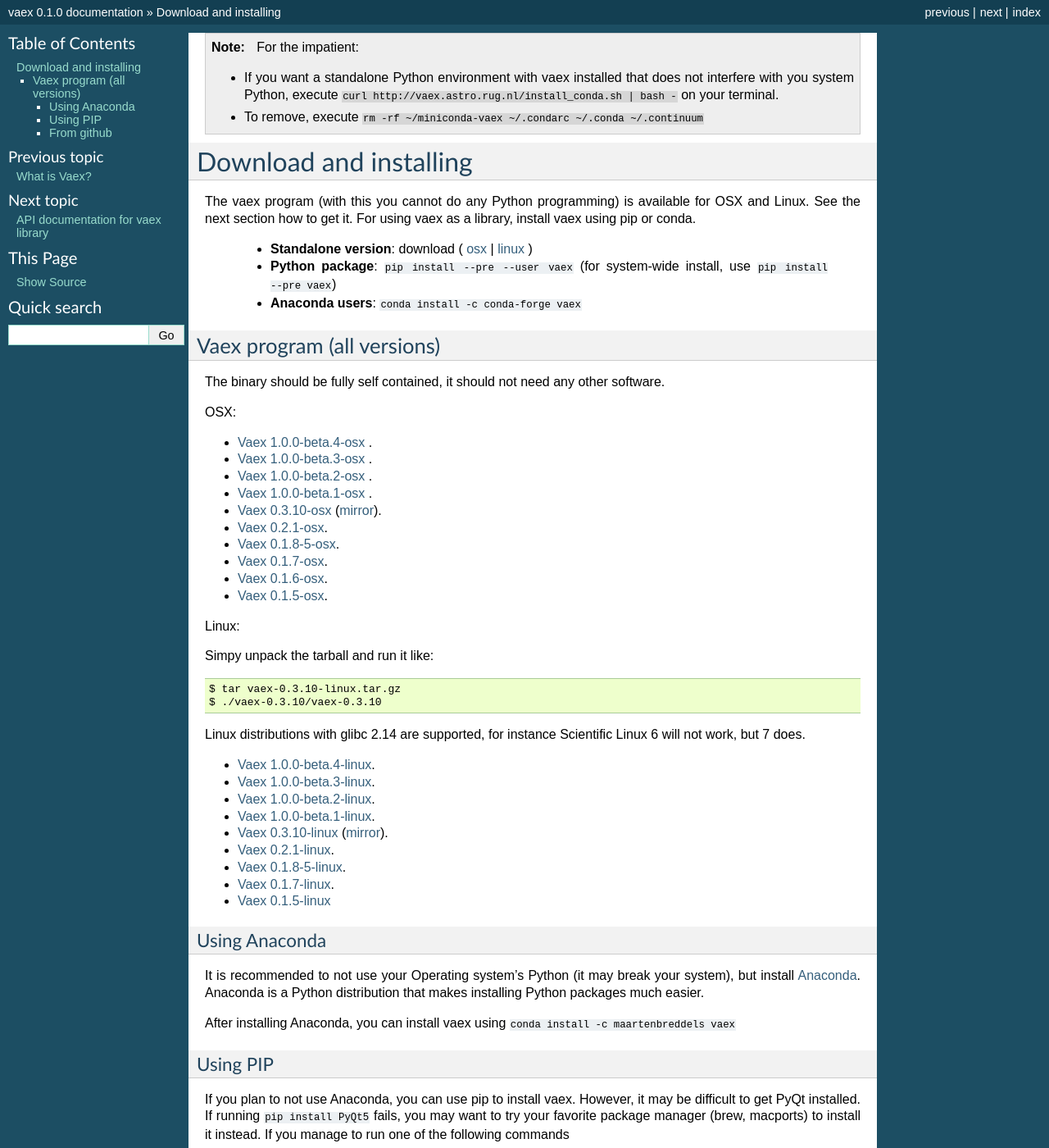
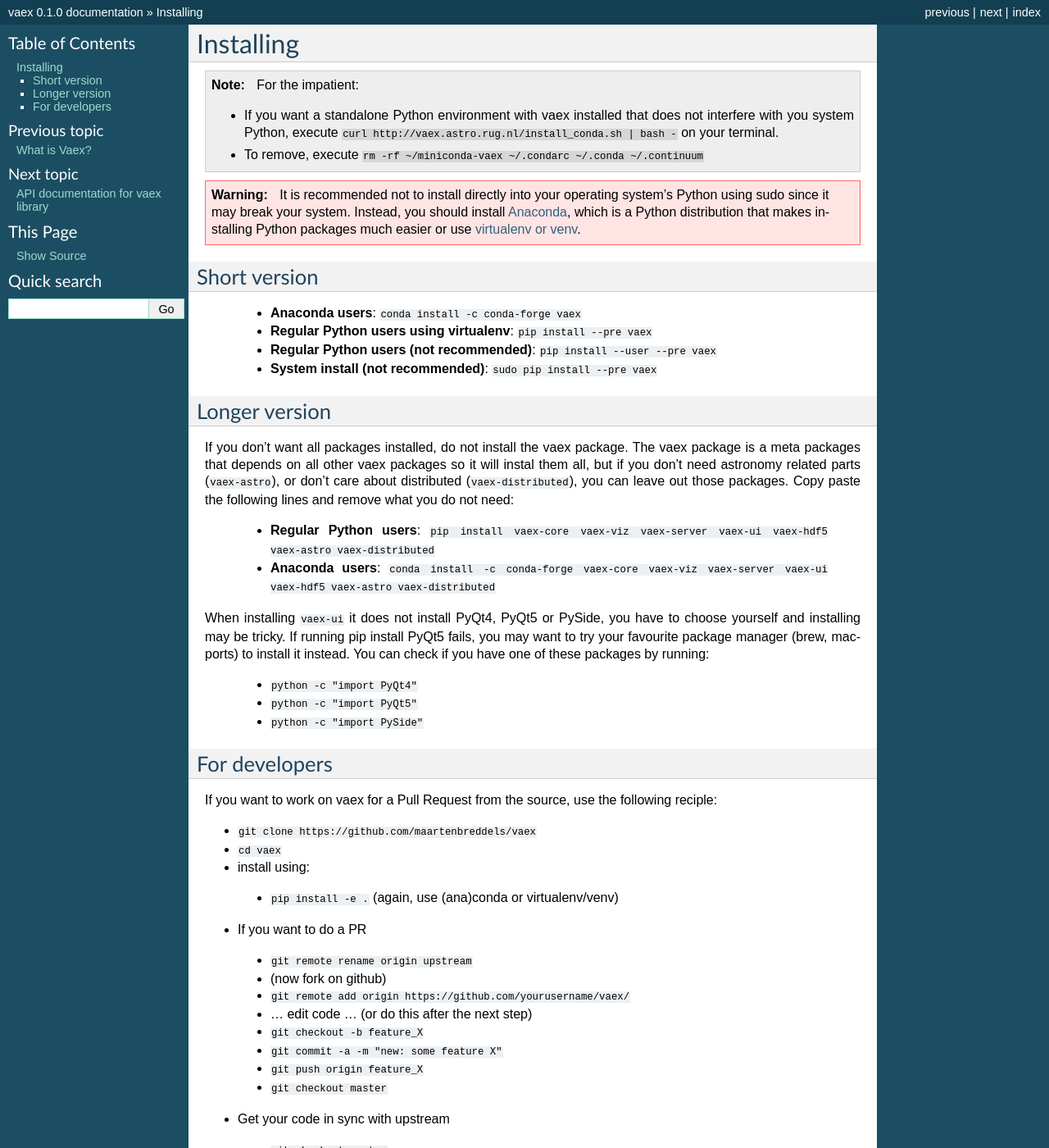
Before and after one commit to vaexio/vaex, a Sphinx documentation site: the page built from docs/source/installing.rst, in a window 1280 px wide and 1400 px high. Shown: the whole window at 82% size. Built offline with Sphinx 7.4.7, drawn with Linux system fonts in a browser that asks for light colours; pages that are not in the unit, such as notebooks, are missing from menus; the version number is read from the project's files by our own code; some of the changed text lies outside the part shown.

Commit message:
doc: update installation instructions

```diff
--- a/docs/source/installing.rst
+++ b/docs/source/installing.rst
@@ -1,4 +1,7 @@
 .. _installing:
+
+Installing
+==========
 
 .. note::
 
@@ -7,92 +10,59 @@
     - If you want a standalone Python environment with vaex installed that does not interfere with you system Python, execute ``curl http://vaex.astro.rug.nl/install_conda.sh | bash -`` on your terminal.
     - To remove, execute ``rm -rf ~/miniconda-vaex ~/.condarc ~/.conda ~/.continuum``
 
-Download and installing
-=======================
 
-The vaex program (with this you cannot do any Python programming) is available for OSX and Linux.
-See the next section how to get it. For using vaex as a library, install vaex using pip or conda.
+.. warning::
 
- * **Standalone version**: download ( `osx <//vaex.astro.rug.nl/program/vaex-1.0.0-beta.4-osx.zip>`_ | `linux <//vaex.astro.rug.nl/program/vaex-1.0.0-beta.4-linux.tar.gz>`_ )
- * **Python package**: ``pip install --pre --user vaex`` (for system-wide install, use ``pip install --pre vaex``)
- * **Anaconda users**: ``conda install -c conda-forge vaex``
+    It is recommended not to install directly into your operating system's Python using sudo since it may break your system. Instead, you should install `Anaconda <https://www.anaconda.com/download/>`_, which is a Python distribution that makes installing Python packages much easier or use `virtualenv or venv <https://stackoverflow.com/questions/41972261/what-is-a-virtualenv-and-why-should-i-use-one>`_.
 
 
-.. _installing_from_binary:
+Short version
+^^^^^^^^^^^^^
 
-Vaex program (all versions)
----------------------------
-
-The binary should be fully self contained, it should not need any other software.
-
-OSX:
-
-* `Vaex 1.0.0-beta.4-osx <//vaex.astro.rug.nl/program/vaex-1.0.0-beta.4-osx.zip>`_ .
-* `Vaex 1.0.0-beta.3-osx <//vaex.astro.rug.nl/program/vaex-1.0.0-beta.3-osx.zip>`_ .
-* `Vaex 1.0.0-beta.2-osx <//vaex.astro.rug.nl/program/vaex-1.0.0-beta.2-osx.zip>`_ .
-* `Vaex 1.0.0-beta.1-osx <https://www.astro.rug.nl/~breddels/vaex/vaex-1.0.0-beta.1-osx.zip>`_ .
-* `Vaex 0.3.10-osx <https://www.astro.rug.nl/~breddels/vaex/vaex-0.3.10-osx.zip>`_ (`mirror <https://github.com/maartenbreddels/vaex/releases/download/0.3.10/vaex-0.3.10-osx.zip>`_).
-* `Vaex 0.2.1-osx <https://www.astro.rug.nl/~breddels/vaex/vaex-0.2.1-osx.zip>`_.
-* `Vaex 0.1.8-5-osx <https://www.astro.rug.nl/~breddels/vaex/vaex-0.1.8-5-osx.zip>`_.
-* `Vaex 0.1.7-osx <https://www.astro.rug.nl/~breddels/vaex/vaex-0.1.7-osx.zip>`_.
-* `Vaex 0.1.6-osx <https://www.astro.rug.nl/~breddels/vaex/vaex-osx-0.1.6.zip>`_.
-* `Vaex 0.1.5-osx <https://astrodrive.astro.rug.nl/public.php?service=files&t=a408a79bc2811920878fda861f615f2a>`_.
-
-Linux:
-
-Simpy unpack the tarball and run it like:
-
-::
-
-	$ tar vaex-0.3.10-linux.tar.gz
-	$ ./vaex-0.3.10/vaex-0.3.10
-
-Linux distributions with glibc 2.14 are supported, for instance Scientific Linux 6 will not work, but 7 does.
-
-* `Vaex 1.0.0-beta.4-linux <//vaex.astro.rug.nl/program/vaex-1.0.0-beta.4-linux.tar.gz>`_.
-* `Vaex 1.0.0-beta.3-linux <//vaex.astro.rug.nl/program/vaex-1.0.0-beta.3-linux.tar.gz>`_.
-* `Vaex 1.0.0-beta.2-linux <//vaex.astro.rug.nl/program/vaex-1.0.0-beta.2-linux.tar.gz>`_.
-* `Vaex 1.0.0-beta.1-linux <https://www.astro.rug.nl/~breddels/vaex/vaex-1.0.0-beta.1-linux.tar.gz>`_.
-* `Vaex 0.3.10-linux <https://www.astro.rug.nl/~breddels/vaex/vaex-0.3.10-linux.tar.gz>`_ (`mirror <https://github.com/maartenbreddels/vaex/releases/download/0.3.10/vaex-0.3.10-linux.tar.gz>`_).
-* `Vaex 0.2.1-linux <https://www.astro.rug.nl/~breddels/vaex/vaex-0.2.1-linux.tar.gz>`_.
-* `Vaex 0.1.8-5-linux <https://www.astro.rug.nl/~breddels/vaex/vaex-0.1.8-5-linux.tar.gz>`_.
-* `Vaex 0.1.7-linux <https://www.astro.rug.nl/~breddels/vaex/vaex-0.1.7-linux.tar.gz>`_.
-* `Vaex 0.1.5-linux <https://astrodrive.astro.rug.nl/public.php?service=files&t=86be18567ca6327a903f7863787c4ebf>`_
-
-.. _installing_from_source:
+ * **Anaconda users**: ``conda install -c conda-forge vaex``
+ * **Regular Python users using virtualenv**: ``pip install --pre vaex``
+ * **Regular Python users (not recommended)**:  ``pip install --user --pre vaex``
+ * **System install (not recommended)**: ``sudo pip install --pre vaex``
 
 
-Using Anaconda
+Longer version
 ^^^^^^^^^^^^^^
 
-It is recommended to not use your Operating system's Python (it may break your system), but install `Anaconda <http://continuum.io/downloads>`_. Anaconda is a Python distribution that makes installing Python packages much easier.
+If you don't want all packages installed, do not install the vaex package. The vaex package is a meta packages that depends on all other vaex packages so it will instal them all, but if you don't need astronomy related parts (``vaex-astro``), or don't care about distributed (``vaex-distributed``), you can leave out those packages. Copy paste the following lines and remove what you do not need:
 
-After installing Anaconda, you can install vaex using ``conda install -c maartenbreddels vaex``
+ * **Regular Python users**: ``pip install vaex-core vaex-viz vaex-server vaex-ui vaex-hdf5 vaex-astro vaex-distributed``
+ * **Anaconda users**: ``conda install -c conda-forge vaex-core vaex-viz vaex-server vaex-ui vaex-hdf5 vaex-astro vaex-distributed``
 
+When installing ``vaex-ui`` it does not install PyQt4, PyQt5 or PySide, you have to choose yourself and installing may be tricky. If running pip install PyQt5 fails, you may want to try your favourite package manager (brew, macports) to install it instead. You can check if you have one of these packages by running:
 
-Using PIP
-^^^^^^^^^
+ * ``python -c "import PyQt4"``
+ * ``python -c "import PyQt5"``
+ * ``python -c "import PySide"``
 
-If you plan to not use Anaconda, you can use pip to install vaex. However, it may be difficult to get PyQt installed. If running ``pip install PyQt5`` fails, you may want to try your favorite package manager (brew, macports) to install it instead. If you manage to run one of the following commands
+For developers
+^^^^^^^^^^^^^^
 
-* ``python -c "import PyQt4"``
-* ``python -c "import PyQt5"``
-* ``python -c "import PySide"``
+If you want to work on vaex for a Pull Request from the source, use the following reciple:
 
-You will probably have no trouble installing vaex, and can continue, otherwise we recommend following the Anaconda route described above.
-
-* Continue installing vaex using
-
- * ``pip install --pre vaex --user`` (this will install in the ~/.local/ directory, start by running ~/.local/bin/vaex or adding this directory to your PATH env var)
- * ``pip install --pre vaex`` (if you have want to install it system wide)
-
-Your platform may not support
-
-From github
-^^^^^^^^^^^
 * ``git clone https://github.com/maartenbreddels/vaex``
 * ``cd vaex``
 * install using:
 
- * ``pip install -e --user .``  (this will install in the ~/.local/ directory, start by running ~/.local/bin/vaex or adding this directory to your PATH env var)
- * ``pip install -e .``  (if you have want to install it system wide)
+ * ``pip install -e .``  (again, use (ana)conda or virtualenv/venv)
+
+* If you want to do a PR
+
+ * ``git remote rename origin upstream``
+ * (now fork on github)
+ * ``git remote add origin https://github.com/yourusername/vaex/``
+ * ... edit code ... (or do this after the next step)
+ * ``git checkout -b feature_X``
+ * ``git commit -a -m "new: some feature X"``
+ * ``git push origin feature_X``
+ * ``git checkout master``
+
+* Get your code in sync with upstream
+
+ * ``git checkout master``
+ * ``git fetch upstream``
+ * ``git merge upstream/master``
```
